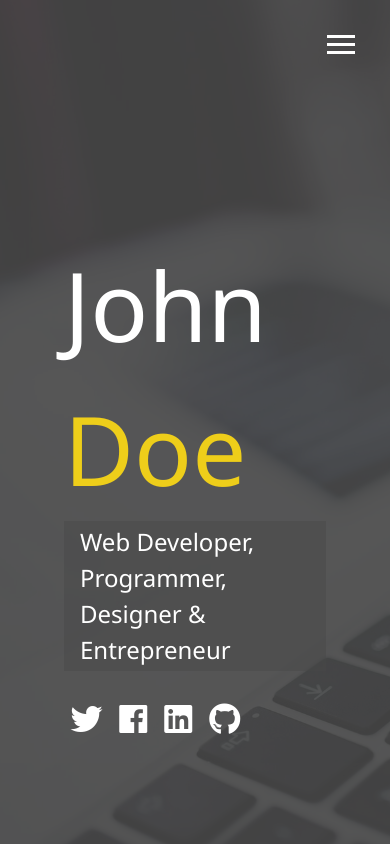
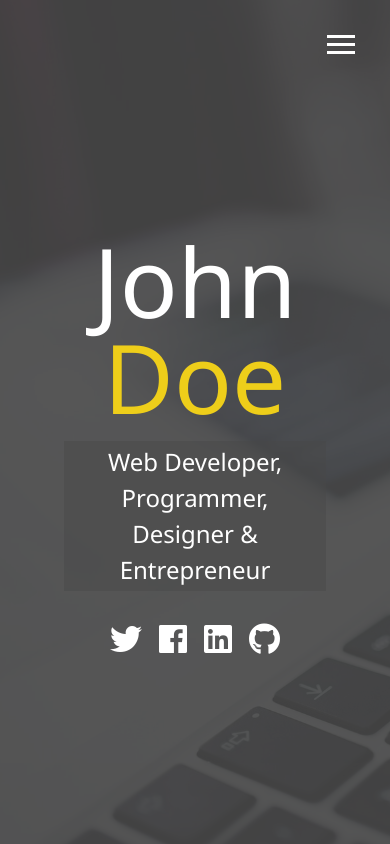
Before and after one commit to MeBoss/modern_portfolio, a PHP site: page /dist/index.html in a window 390 px wide. Run offline with PHP 8.4, Linux system fonts and the light colour scheme; some libraries are stand-ins or nearby versions.

Commit message:
Added queries and overlay responsive

```diff
--- a/dist/css/main.css
+++ b/dist/css/main.css
@@ -90,6 +90,37 @@
 .nav-item:nth-child(4) {
   transition-delay: 0.4s; }
 
+@media screen and (max-width: 768px) {
+  main {
+    align-items: center;
+    text-align: center; }
+    main .lg-heading {
+      line-height: 1;
+      margin-bottom: 1rem; }
+  ul.menu-nav,
+  div.menu-branding {
+    float: none;
+    width: 100%;
+    min-height: 0; }
+    ul.menu-nav.show,
+    div.menu-branding.show {
+      transform: translate3d(0, 0, 0); }
+  .menu-nav {
+    height: 75vh;
+    transform: translate3d(-100%, 0, 0);
+    font-size: 24px; }
+  .menu-branding {
+    height: 25vh;
+    transform: translate3d(100%, 0, 0); }
+    .menu-branding .portrait {
+      background: url("../img/portrait_small.jpg");
+      width: 150px;
+      height: 150px; } }
+
+@media screen and (max-width: 500px) {
+  main#home h1 {
+    margin-top: 10vh; } }
+
 * {
   box-sizing: border-box; }
 
--- a/scss/_config.scss
+++ b/scss/_config.scss
@@ -26,3 +26,28 @@ $background-opacity: 0.9;
         }
     }
 }
+
+// Media Query Mixins
+@mixin mediaSm {
+    @media screen and (max-width: 500px) {
+        @content;
+    }
+}
+
+@mixin mediaMd {
+    @media screen and (max-width: 768px) {
+        @content;
+    }
+}
+
+@mixin mediaLg {
+    @media screen and (min-width: 769px) and (max-width: 1170px) {
+        @content;
+    }
+}
+
+@mixin mediaXl {
+    @media screen and (min-width: 1171px) {
+        @content;
+    }
+}
--- /dev/null
+++ b/scss/_mobile.scss
@@ -0,0 +1,47 @@
+// Widescreens
+@include mediaXl {}
+
+// Desktops & Laptops
+@include mediaLg {}
+
+// Tablets & Small Laptops
+@include mediaMd {
+    main {
+        align-items: center;
+        text-align: center;
+        .lg-heading {
+            line-height: 1;
+            margin-bottom: 1rem;
+        }
+    }
+    ul.menu-nav,
+    div.menu-branding {
+        float: none;
+        width: 100%;
+        min-height: 0;
+        &.show {
+            transform: translate3d(0, 0, 0);
+        }
+    }
+    .menu-nav {
+        height: 75vh;
+        transform: translate3d(-100%, 0, 0);
+        font-size: 24px;
+    }
+    .menu-branding {
+        height: 25vh;
+        transform: translate3d(100%, 0, 0);
+        .portrait {
+            background: url('../img/portrait_small.jpg');
+            width: 150px;
+            height: 150px;
+        }
+    }
+}
+
+// Smartphones
+@include mediaSm {
+    main#home h1 {
+        margin-top: 10vh;
+    }
+}
--- a/scss/main.scss
+++ b/scss/main.scss
@@ -1,5 +1,6 @@
 @import 'config';
 @import 'menu';
+@import 'mobile';
 * {
     box-sizing: border-box;
 }
```
